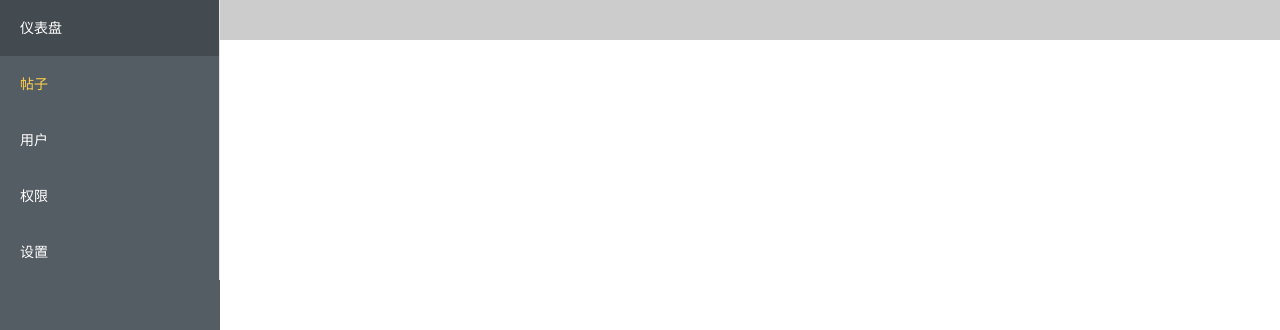
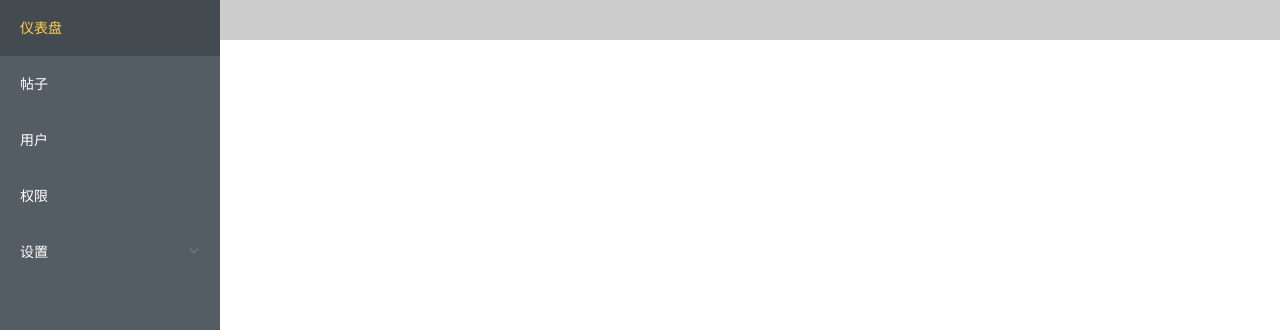
Before and after one commit to haowei4032/vue-admin, a Vue app: page /#/login in a window 1280 px wide. Both pictures are taken after a click on the button "登录". Shown: the top 330 px of the page. Built offline with nearby package versions, Linux system fonts and the light colour scheme.

Commit message:
Merge branch 'master'

```diff
--- a/src/views/Dashboard.vue
+++ b/src/views/Dashboard.vue
@@ -1,16 +1,12 @@
 <template>
     <el-container>
         <el-aside width="220px">
-            <el-scrollbar class="wrap-menu">
+            <el-scrollbar class="wrap-menu" style="height: 100%">
                 <el-menu
-                        default-active="2"
-                        class="el-menu-vertical-demo"
-                        @open="handleOpen"
-                        @close="handleClose"
+                        default-active="1"
                         background-color="#545c64"
                         text-color="#fff"
                         active-text-color="#ffd04b">
-
                     <el-menu-item index="1">
                         <span slot="title">仪表盘</span>
                     </el-menu-item>
@@ -20,12 +16,14 @@
                     <el-menu-item index="3">
                         <span slot="title">用户</span>
                     </el-menu-item>
-                    <el-menu-item index="3">
+                    <el-menu-item index="4">
                         <span slot="title">权限</span>
                     </el-menu-item>
-                    <el-menu-item index="4">
+                    <el-submenu index="5">
                         <span slot="title">设置</span>
-                    </el-menu-item>
+                        <el-menu-item index="5-1">选项1</el-menu-item>
+                        <el-menu-item index="5-2">选项2</el-menu-item>
+                    </el-submenu>
                 </el-menu>
             </el-scrollbar>
         </el-aside>
@@ -38,13 +36,12 @@
 <style lang="scss">
     .el-aside {
         position: fixed;
-        width: 220px;
         height: 100%;
         background: #545c64;
     }
 
-    .el-aside .wrap-menu {
-        height: 100%;
+    .el-menu {
+        border: 0;
     }
 
     .el-aside .el-scrollbar__wrap {
```
